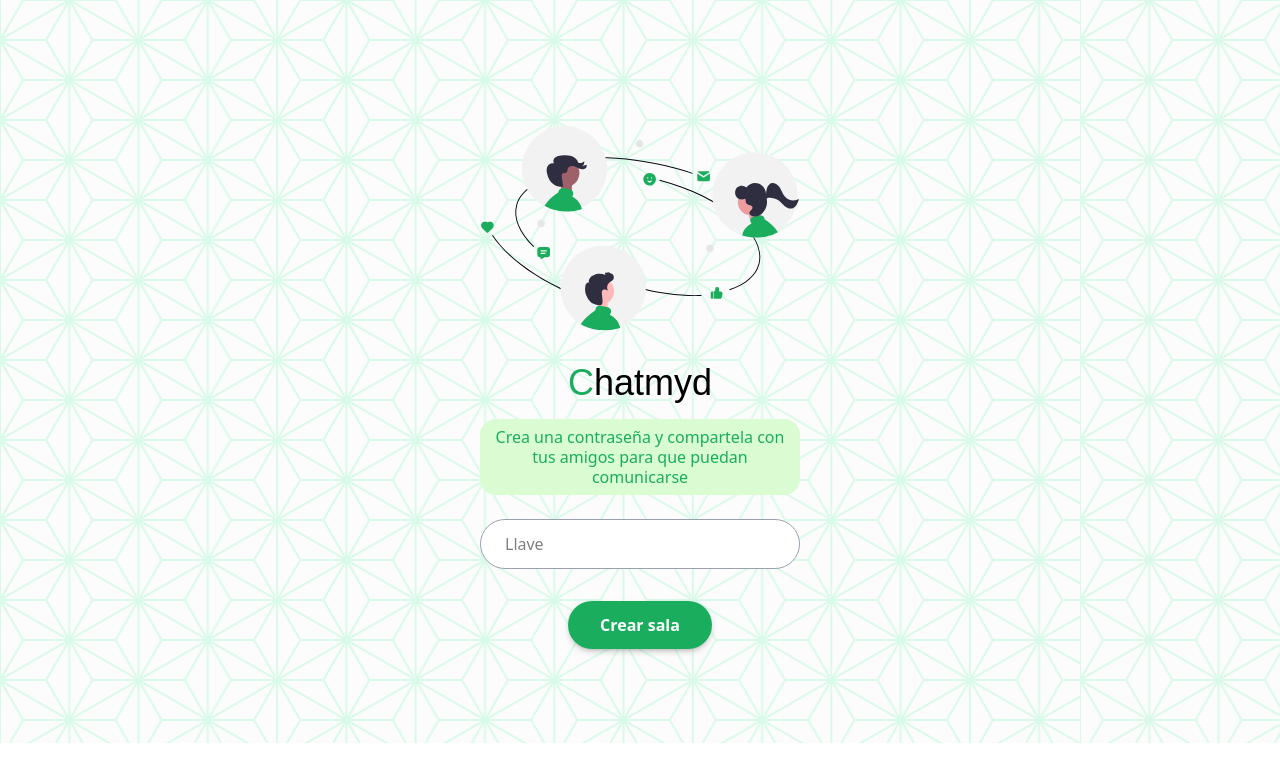
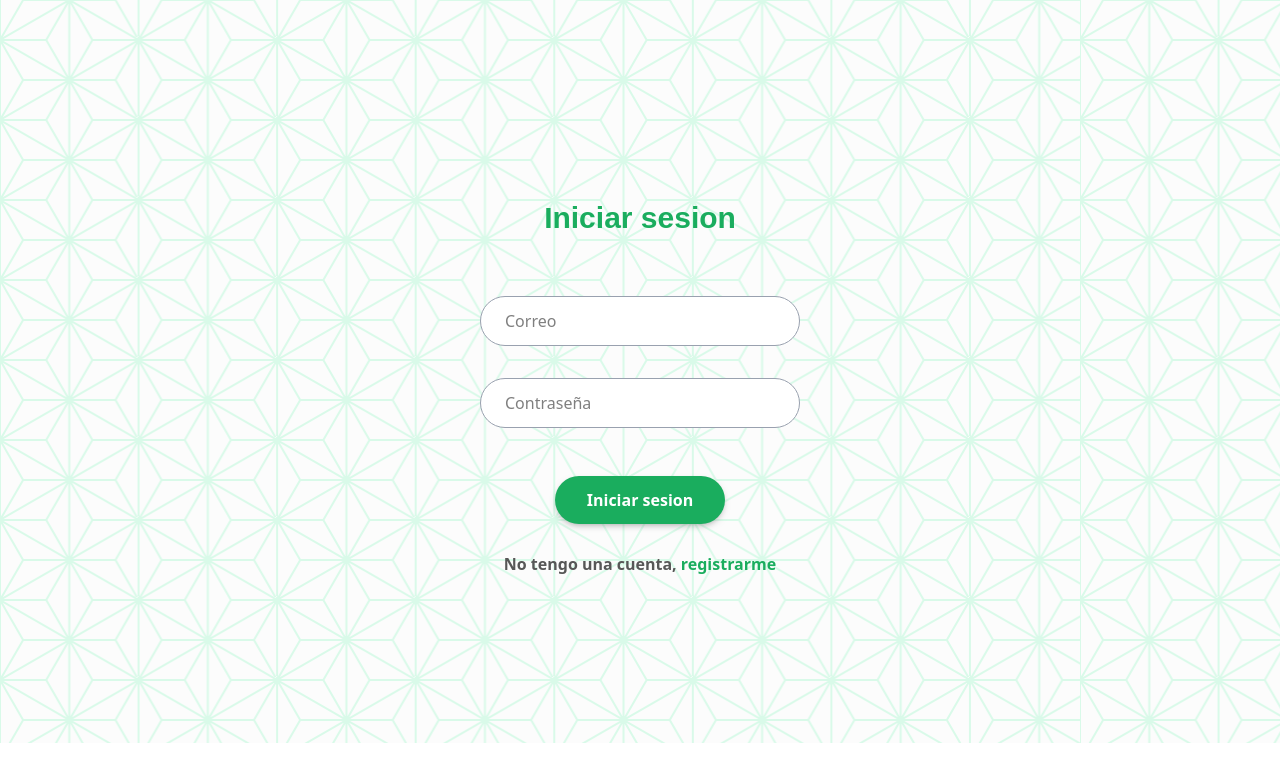
Before and after one commit to IyotoI/chat_my_del_front, a React app: page /login in a window 1280 px wide. Shown: the top 782 px of the page. Built offline with nearby package versions, Linux system fonts and the light colour scheme; no server answers; the HTML template or start-up script is replaced by a standard one.

Commit message:
On the login page, clean up the view and integrate a login form

```diff
--- a/src/components/molecules/form/FormLogin.jsx
+++ b/src/components/molecules/form/FormLogin.jsx
@@ -1,11 +1,12 @@
 import Button from "../../atoms/Button";
 import Input from "../../atoms/Input";
 import imgOnlineCommunity from "../../../assets/images/online-community.svg";
+import { Link } from "react-router-dom";
 
-const FormLogin = ({ keyRoom, setKeyRoom, handleLogin }) => {
+const FormLogin = ({ payload, setPayload, handleLogin }) => {
   return (
-    <form className="text-center md:w-[320px]">
-      <img
+    <form className="text-center md:w-[320px]" onSubmit={handleLogin}>
+      {/* <img
         src={imgOnlineCommunity}
         alt="Logo"
         className="mx-auto w-full sm:max-w-md md:max-w-lg lg:max-w-2xl"
@@ -18,18 +19,42 @@ const FormLogin = ({ keyRoom, setKeyRoom, handleLogin }) => {
       <p className="text-[#1AAD5E] bg-[#D9FCD2] p-2 text-base/5 mb-6 rounded-2xl ">
         Crea una contraseña y compartela con tus amigos para que puedan
         comunicarse
+      </p> */}
+      <p className="text-3xl mt-8 mb-15 font-[Arial] text-[#1AAD5E] font-bold">
+        Iniciar sesion
       </p>
 
       <Input
-        placeholder="Llave"
+        name="email"
+        placeholder="Correo"
         className="mb-8"
-        value={keyRoom}
+        value={payload.email}
+        onChange={(e) =>
+          setPayload((prev) => ({ ...prev, [e.target.name]: e.target.value }))
+        }
+      />
+      <Input
+        name="password"
+        placeholder="Contraseña"
         type="password"
-        onChange={(e) => setKeyRoom(e.target.value)}
+        className="mb-12"
+        value={payload.password}
+        onChange={(e) =>
+          setPayload((prev) => ({ ...prev, [e.target.name]: e.target.value }))
+        }
       />
-      <Button color="bg-[#1AAD5E]" onClick={handleLogin}>
-        Crear sala
+
+      <Button className="mb-7" color="bg-[#1AAD5E]" type="submit">
+        Iniciar sesion
       </Button>
+
+      <br />
+      <div className="text-[#575757] font-bold">
+        No tengo una cuenta,&nbsp;
+        <Link to="/register" className="text-[#1AAD5E]">
+          registrarme
+        </Link>
+      </div>
     </form>
   );
 };
--- a/src/components/molecules/form/FormRegister.jsx
+++ b/src/components/molecules/form/FormRegister.jsx
@@ -38,9 +38,11 @@ const FormRegister = ({ handleLogin, setPayload, payload }) => {
           setPayload((prev) => ({ ...prev, [e.target.name]: e.target.value }))
         }
       />
+
       <Button className="mb-7" color="bg-[#1AAD5E]" type="submit">
         Registrarme
       </Button>
+
       <br />
       <div className="text-[#575757] font-bold">
         Ya tengo una cuenta,&nbsp;
--- a/src/components/pages/LoginPage.jsx
+++ b/src/components/pages/LoginPage.jsx
@@ -8,6 +8,11 @@ export default function LoginPage() {
   const { socket, setIsOpen } = useGlobal();
   const [keyRoom, setKeyRoom] = useState("");
   const navigate = useNavigate();
+  const [payload, setPayload] = useState({
+    userName: "",
+    email: "",
+    password: "",
+  });
 
   useEffect(() => {
     if (!socket) return;
@@ -44,8 +49,8 @@ export default function LoginPage() {
     <LoginTemplate>
       <FormLogin
         handleLogin={handleLogin}
-        keyRoom={keyRoom}
-        setKeyRoom={setKeyRoom}
+        payload={payload}
+        setPayload={setPayload}
       />
     </LoginTemplate>
   );
```
